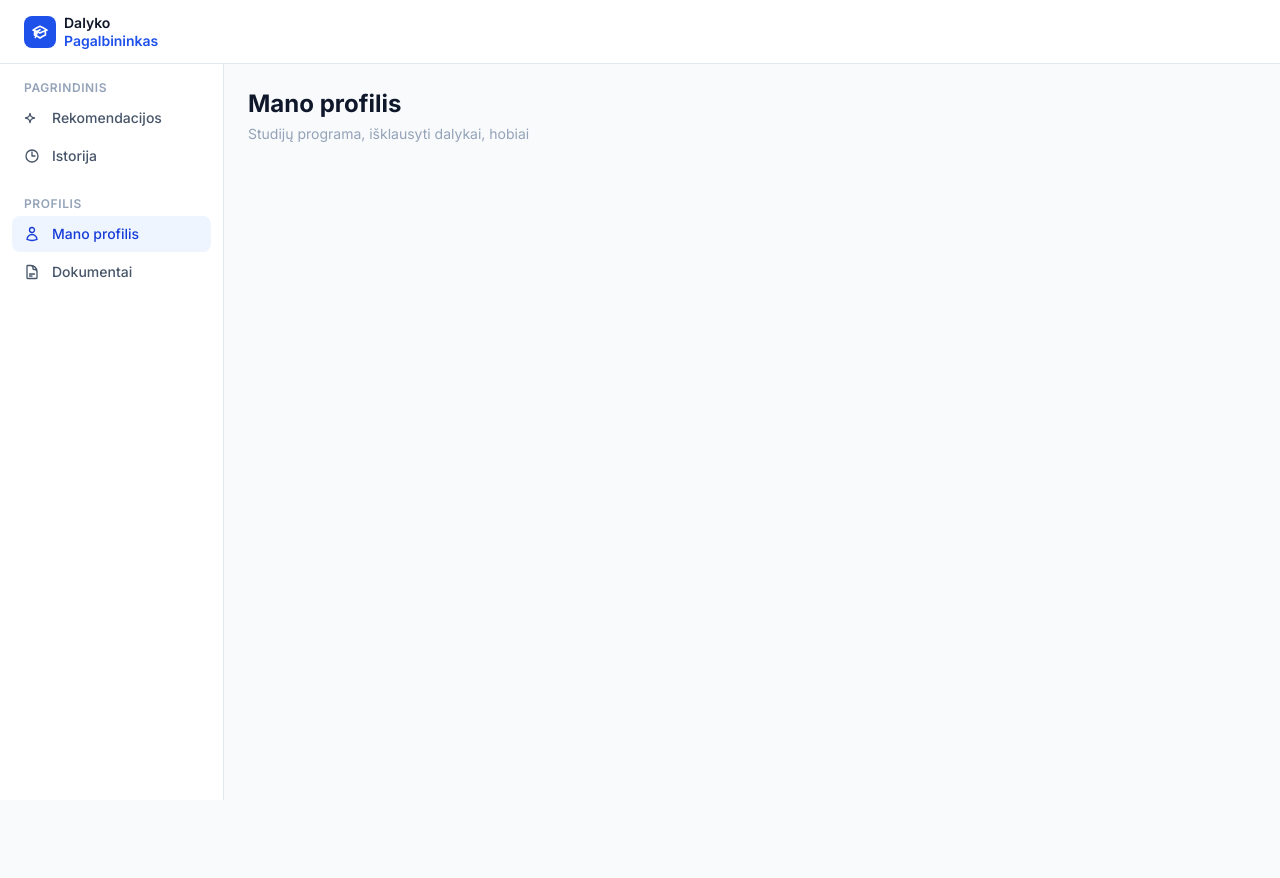
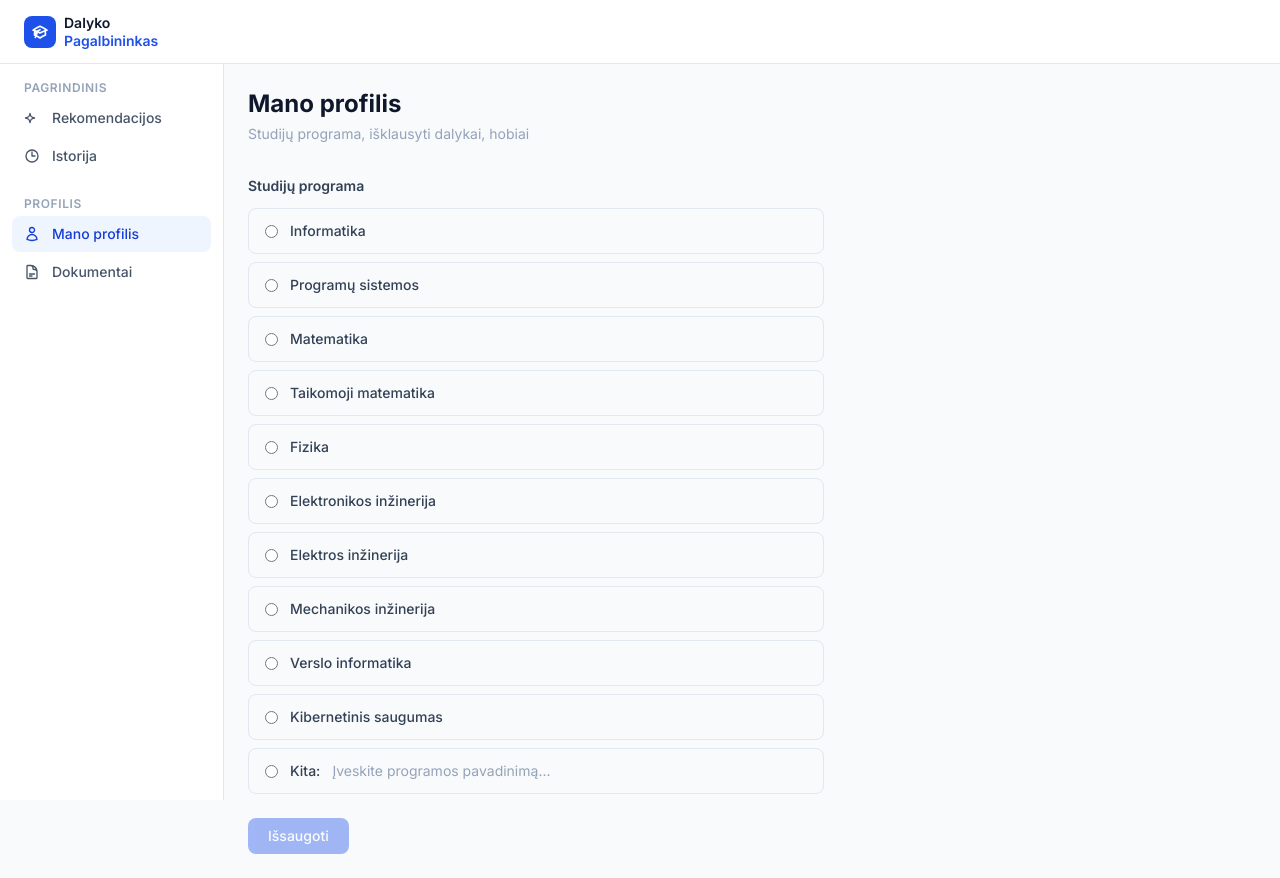
Before and after one commit to novatitas366/Laisvai-pasirenkamo-dalyko-AI-pagalbininkas, a React (Vite) app in the folder client/: page /profilis in a window 1280 px wide. Before the commit the page ends 800 px from the top, so only its background shows below. Built offline with nearby package versions, Linux system fonts and the light colour scheme.

Commit message:
SCRUM-12: studijų programos pasirinkimas profilyje

```diff
--- /dev/null
+++ b/client/src/components/profile/StudyProgramSelect.jsx
@@ -0,0 +1,63 @@
+import { STUDY_PROGRAMS } from '../../data/studyPrograms'
+
+export default function StudyProgramSelect({ value, onChange }) {
+  const isCustom = value !== '' && !STUDY_PROGRAMS.some((p) => p.name === value)
+
+  const handleSelect = (name) => {
+    onChange(name)
+  }
+
+  const handleCustomChange = (e) => {
+    onChange(e.target.value)
+  }
+
+  return (
+    <div className="space-y-2">
+      {STUDY_PROGRAMS.map((program) => (
+        <label
+          key={program.id}
+          className={`flex items-center gap-3 px-4 py-3 rounded-lg border cursor-pointer transition-colors ${
+            value === program.name
+              ? 'border-brand-400 bg-brand-50 text-brand-800'
+              : 'border-slate-200 hover:border-slate-300 hover:bg-slate-50 text-slate-700'
+          }`}
+        >
+          <input
+            type="radio"
+            name="study_program"
+            value={program.name}
+            checked={value === program.name}
+            onChange={() => handleSelect(program.name)}
+            className="accent-brand-600"
+          />
+          <span className="text-sm font-medium">{program.name}</span>
+        </label>
+      ))}
+
+      <label
+        className={`flex items-center gap-3 px-4 py-3 rounded-lg border cursor-pointer transition-colors ${
+          isCustom
+            ? 'border-brand-400 bg-brand-50'
+            : 'border-slate-200 hover:border-slate-300 hover:bg-slate-50'
+        }`}
+      >
+        <input
+          type="radio"
+          name="study_program"
+          checked={isCustom}
+          onChange={() => onChange('')}
+          className="accent-brand-600 flex-shrink-0"
+        />
+        <span className="text-sm font-medium text-slate-700 flex-shrink-0">Kita:</span>
+        <input
+          type="text"
+          placeholder="Įveskite programos pavadinimą..."
+          value={isCustom ? value : ''}
+          onFocus={() => { if (!isCustom) onChange('') }}
+          onChange={handleCustomChange}
+          className="flex-1 text-sm bg-transparent border-0 focus:outline-none placeholder:text-slate-400"
+        />
+      </label>
+    </div>
+  )
+}
--- /dev/null
+++ b/client/src/data/studyPrograms.js
@@ -0,0 +1,12 @@
+export const STUDY_PROGRAMS = [
+  { id: '1', name: 'Informatika' },
+  { id: '2', name: 'Programų sistemos' },
+  { id: '3', name: 'Matematika' },
+  { id: '4', name: 'Taikomoji matematika' },
+  { id: '5', name: 'Fizika' },
+  { id: '6', name: 'Elektronikos inžinerija' },
+  { id: '7', name: 'Elektros inžinerija' },
+  { id: '8', name: 'Mechanikos inžinerija' },
+  { id: '9', name: 'Verslo informatika' },
+  { id: '10', name: 'Kibernetinis saugumas' },
+]
--- a/client/src/pages/ProfilePage.jsx
+++ b/client/src/pages/ProfilePage.jsx
@@ -1,8 +1,40 @@
+import { useState, useEffect } from 'react'
+import StudyProgramSelect from '../components/profile/StudyProgramSelect'
+
+const STORAGE_KEY = 'profile_study_program'
+
 export default function ProfilePage() {
+  const [studyProgram, setStudyProgram] = useState('')
+  const [saved, setSaved] = useState(false)
+
+  useEffect(() => {
+    const stored = localStorage.getItem(STORAGE_KEY)
+    if (stored) setStudyProgram(stored)
+  }, [])
+
+  const handleSave = () => {
+    localStorage.setItem(STORAGE_KEY, studyProgram)
+    setSaved(true)
+    setTimeout(() => setSaved(false), 2000)
+  }
+
   return (
-    <div>
+    <div className="max-w-xl">
       <h1 className="text-2xl font-bold text-slate-900 mb-1">Mano profilis</h1>
-      <p className="text-sm text-slate-400">Studijų programa, išklausyti dalykai, hobiai</p>
+      <p className="text-sm text-slate-400 mb-8">Studijų programa, išklausyti dalykai, hobiai</p>
+
+      <div className="mb-6">
+        <h2 className="text-sm font-semibold text-slate-700 mb-3">Studijų programa</h2>
+        <StudyProgramSelect value={studyProgram} onChange={setStudyProgram} />
+      </div>
+
+      <button
+        onClick={handleSave}
+        disabled={!studyProgram.trim()}
+        className="px-5 py-2 bg-brand-600 text-white text-sm font-medium rounded-lg hover:bg-brand-700 transition-colors disabled:opacity-40 disabled:cursor-not-allowed"
+      >
+        {saved ? 'Išsaugota' : 'Išsaugoti'}
+      </button>
     </div>
   )
 }
```
